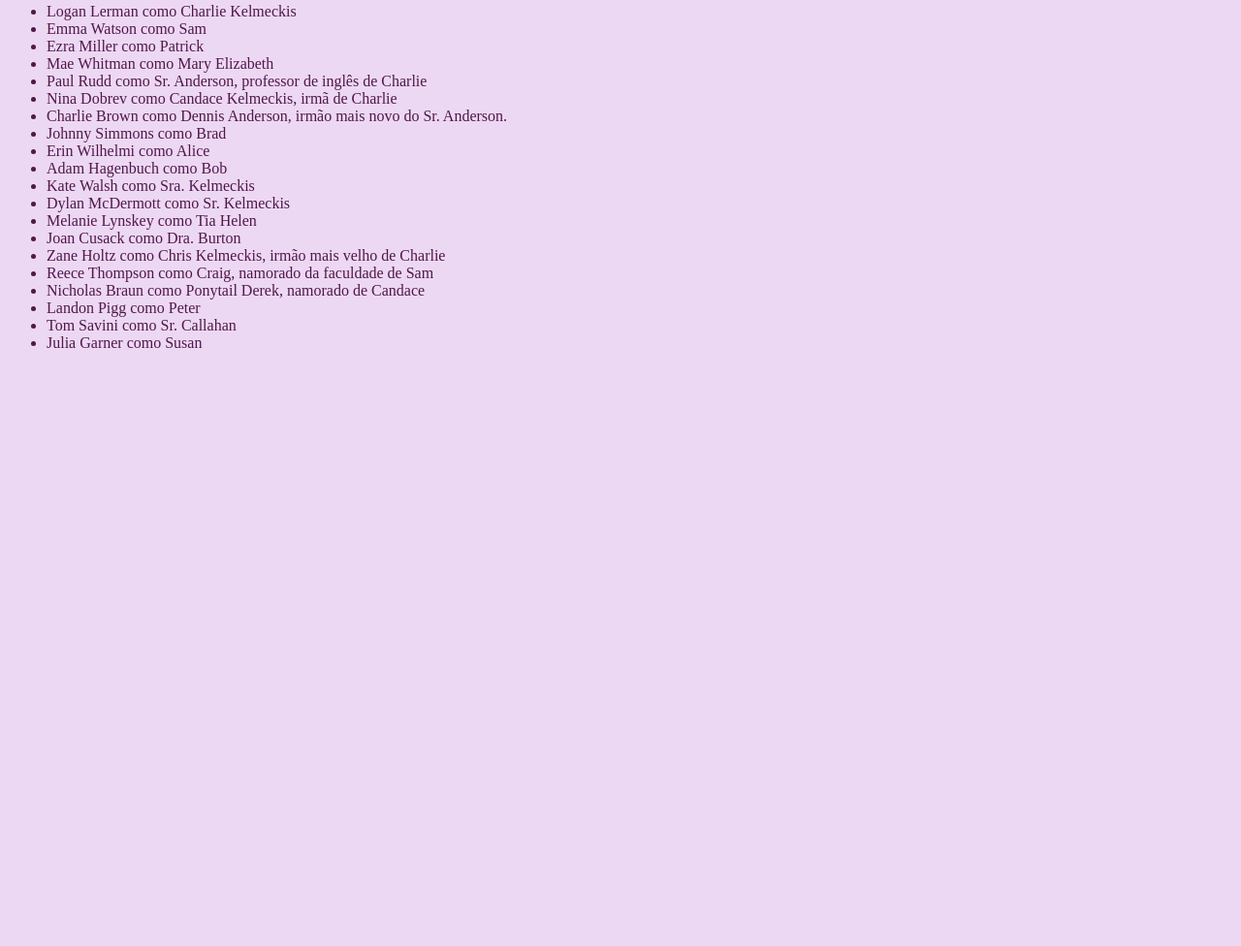
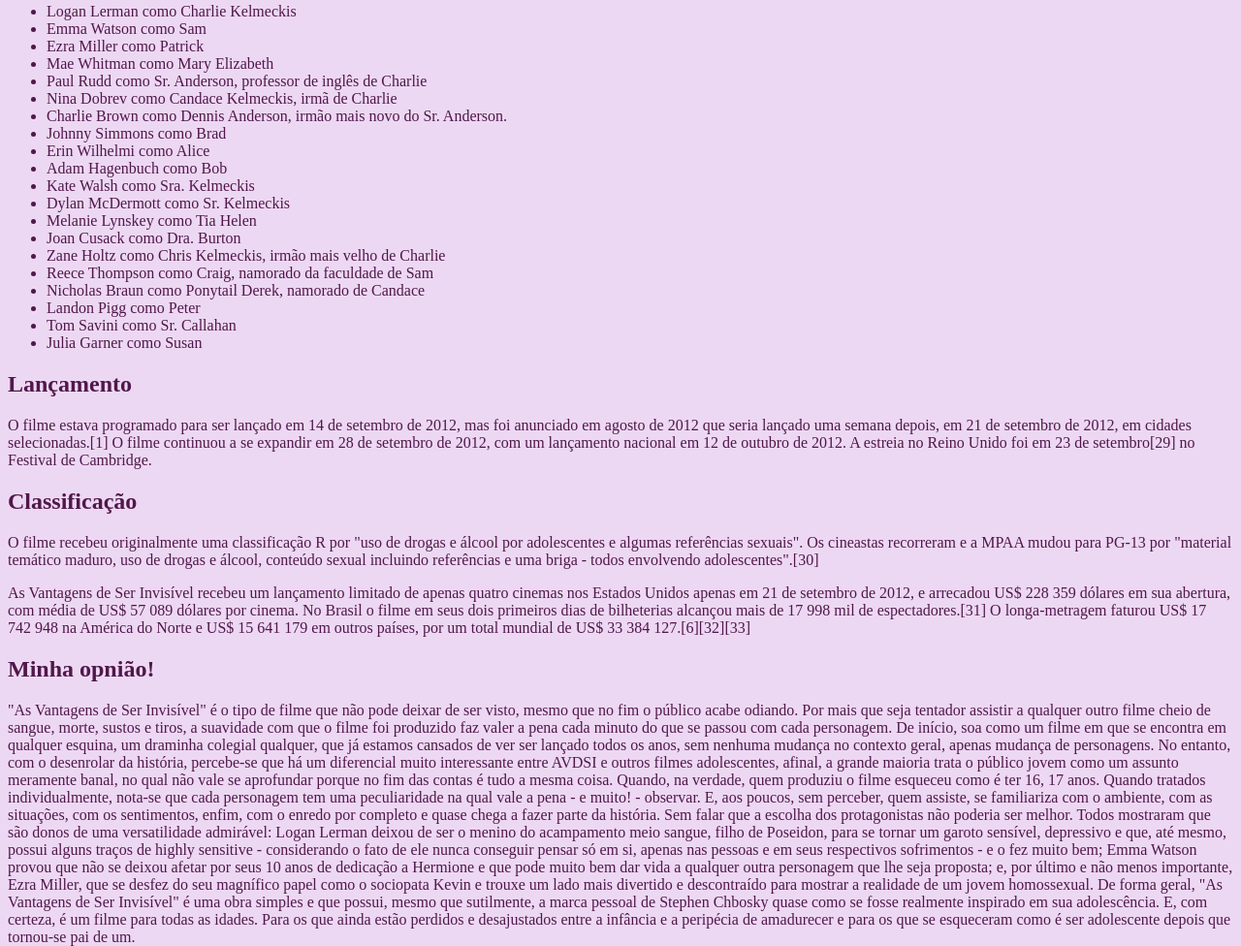
Before and after one commit to ana-beatriz-monteiro/meuBlog2C02, a plain HTML site: page index.html in a window 1280 px wide. Shown: the part 1824-2800 px from the top of the page at 97% size. Before the commit the page ends 2203 px from the top, so only its background shows below. Drawn offline with Linux system fonts and the light colour scheme.

Commit message:
texto e alterações na imagem

```diff
--- a/index.html
+++ b/index.html
@@ -28,8 +28,8 @@
         div {
             display: flex;
             flex-direction: row;
-            align-items: center;
-            justify-content: center;
+            align-items: right;
+            justify-content: right;
             position: relative;
             width: 100%;
         }
@@ -129,6 +129,47 @@
         <li>Julia Garner como Susan</li>
 
     </ul>
+    <h2>Lançamento</h2>
+    <p>O filme estava programado para ser lançado em 14 de setembro de 2012, mas foi anunciado em agosto de 2012 que
+        seria lançado uma semana depois, em 21 de setembro de 2012, em cidades selecionadas.[1] O filme continuou a se
+        expandir em 28 de setembro de 2012, com um lançamento nacional em 12 de outubro de 2012. A estreia no Reino
+        Unido foi em 23 de setembro[29] no Festival de Cambridge.</p>
+    <h2>Classificação</h2>
+    <p>O filme recebeu originalmente uma classificação R por "uso de drogas e álcool por adolescentes e algumas
+        referências sexuais". Os cineastas recorreram e a MPAA mudou para PG-13 por "material temático maduro, uso de
+        drogas e álcool, conteúdo sexual incluindo referências e uma briga - todos envolvendo adolescentes".[30]</p>
+    <p>As Vantagens de Ser Invisível recebeu um lançamento limitado de apenas quatro cinemas nos Estados Unidos apenas
+        em 21 de setembro de 2012, e arrecadou US$ 228 359 dólares em sua abertura, com média de US$ 57 089 dólares por
+        cinema. No Brasil o filme em seus dois primeiros dias de bilheterias alcançou mais de 17 998 mil de
+        espectadores.[31] O longa-metragem faturou US$ 17 742 948 na América do Norte e US$ 15 641 179 em outros países,
+        por um total mundial de US$ 33 384 127.[6][32][33]
+    </p>
+    <h2>Minha opnião!</h2>
+    <p>"As Vantagens de Ser Invisível" é o tipo de filme que não pode deixar de ser visto, mesmo que no fim o público
+        acabe odiando. Por mais que seja tentador assistir a qualquer outro filme cheio de sangue, morte, sustos e
+        tiros, a suavidade com que o filme foi produzido faz valer a pena cada minuto do que se passou com cada
+        personagem.
+        De início, soa como um filme em que se encontra em qualquer esquina, um draminha colegial qualquer, que já
+        estamos cansados de ver ser lançado todos os anos, sem nenhuma mudança no contexto geral, apenas mudança de
+        personagens. No entanto, com o desenrolar da história, percebe-se que há um diferencial muito interessante entre
+        AVDSI e outros filmes adolescentes, afinal, a grande maioria trata o público jovem como um assunto meramente
+        banal, no qual não vale se aprofundar porque no fim das contas é tudo a mesma coisa. Quando, na verdade, quem
+        produziu o filme esqueceu como é ter 16, 17 anos.
+        Quando tratados individualmente, nota-se que cada personagem tem uma peculiaridade na qual vale a pena - e
+        muito! - observar. E, aos poucos, sem perceber, quem assiste, se familiariza com o ambiente, com as situações,
+        com os sentimentos, enfim, com o enredo por completo e quase chega a fazer parte da história.
+        Sem falar que a escolha dos protagonistas não poderia ser melhor. Todos mostraram que são donos de uma
+        versatilidade admirável: Logan Lerman deixou de ser o menino do acampamento meio sangue, filho de Poseidon, para
+        se tornar um garoto sensível, depressivo e que, até mesmo, possui alguns traços de highly sensitive -
+        considerando o fato de ele nunca conseguir pensar só em si, apenas nas pessoas e em seus respectivos sofrimentos
+        - e o fez muito bem; Emma Watson provou que não se deixou afetar por seus 10 anos de dedicação a Hermione e que
+        pode muito bem dar vida a qualquer outra personagem que lhe seja proposta; e, por último e não menos importante,
+        Ezra Miller, que se desfez do seu magnífico papel como o sociopata Kevin e trouxe um lado mais divertido e
+        descontraído para mostrar a realidade de um jovem homossexual.
+        De forma geral, "As Vantagens de Ser Invisível" é uma obra simples e que possui, mesmo que sutilmente, a marca
+        pessoal de Stephen Chbosky quase como se fosse realmente inspirado em sua adolescência. E, com certeza, é um
+        filme para todas as idades. Para os que ainda estão perdidos e desajustados entre a infância e a peripécia de
+        amadurecer e para os que se esqueceram como é ser adolescente depois que tornou-se pai de um.</p>
 </body>
 
 </html>
```
